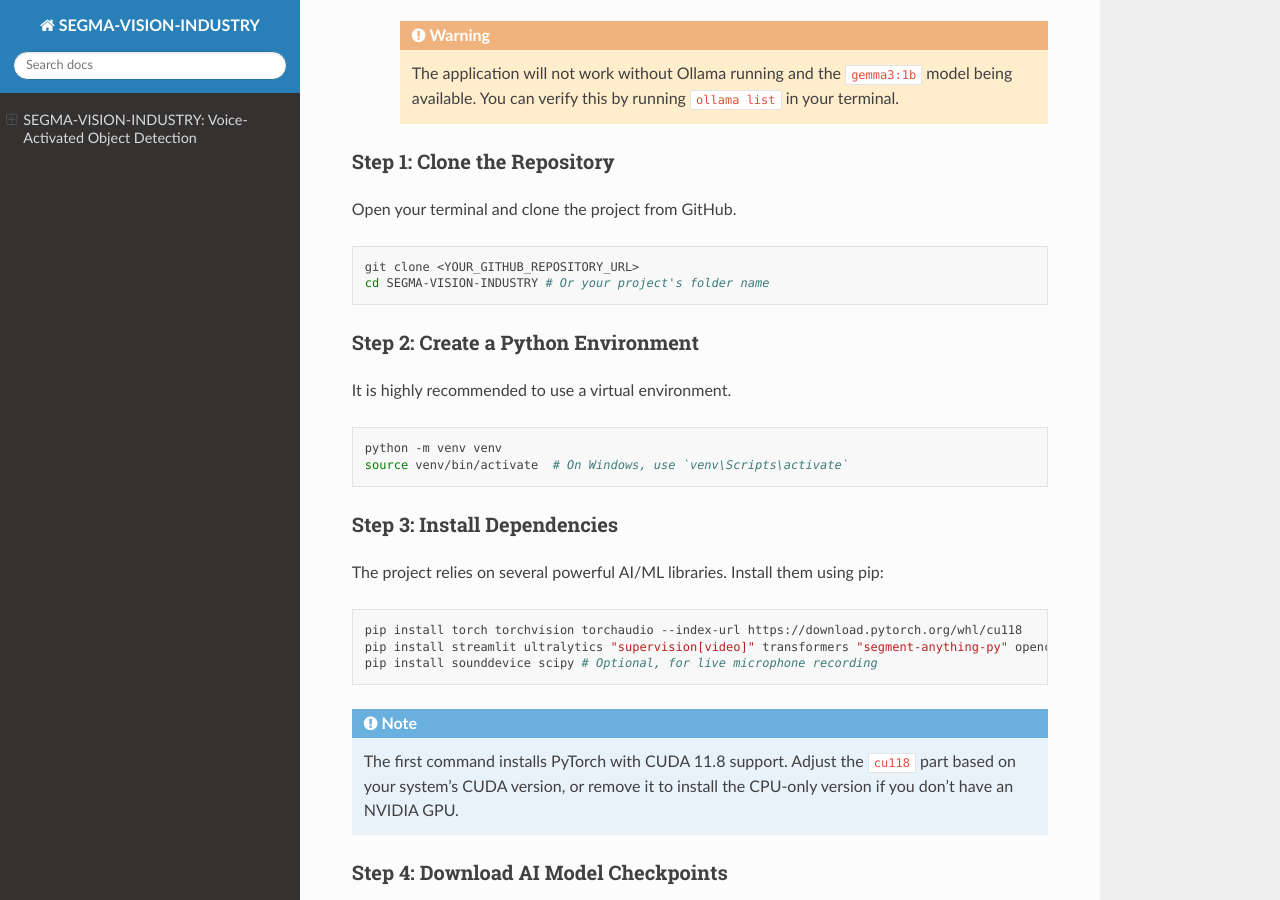
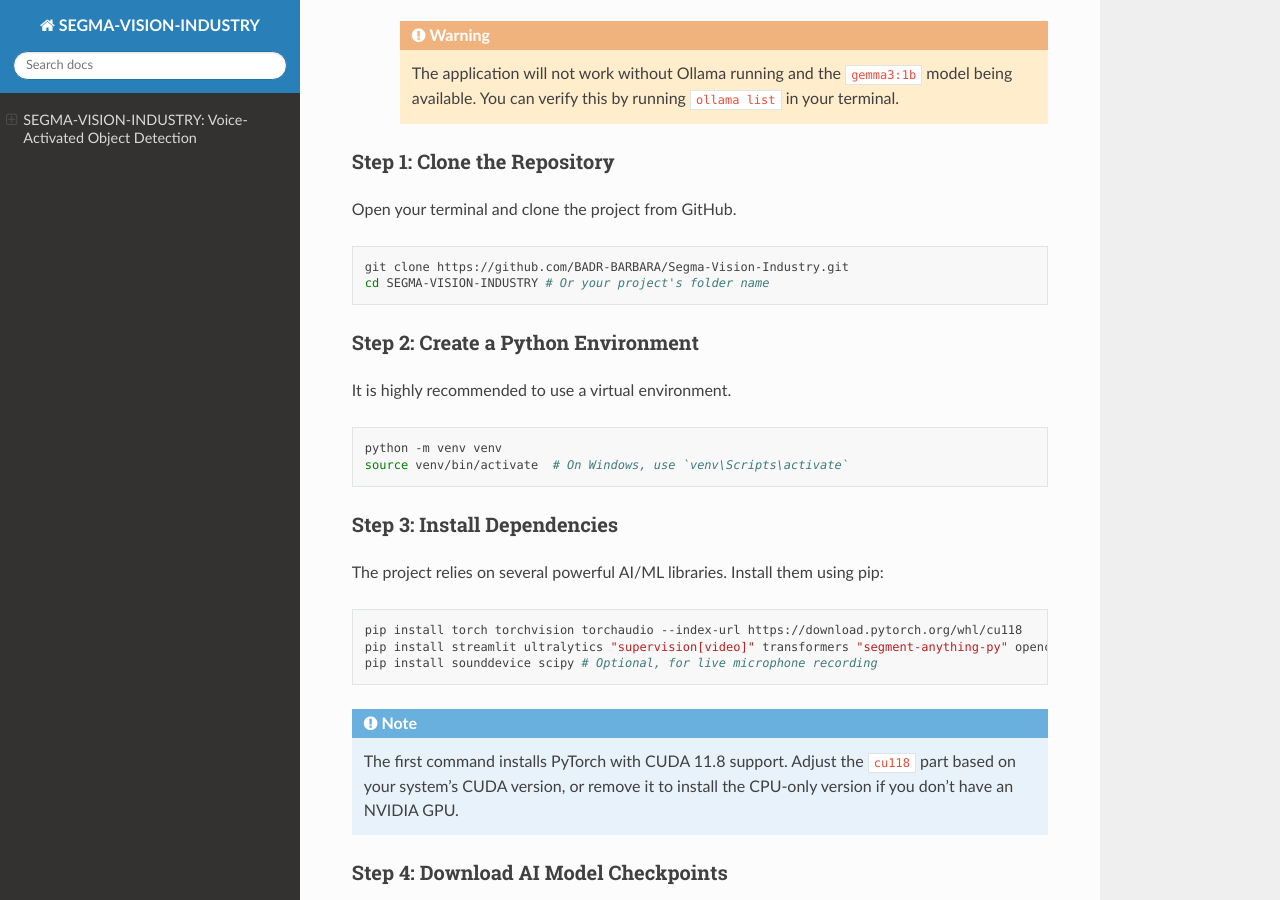
Before and after one commit to BADR-BARBARA/Segma-Vision-Industry, a Sphinx documentation site: the page built from source/index.rst, in a window 1280 px wide and 900 px high, scrolled down 1360 px. Built offline with Sphinx 7.4.7 and the Read the Docs theme 3.1.0, drawn with Linux system fonts in a browser that asks for light colours; some of the changed lines change nothing that is shown.

Commit message:
Update clone command in installation instructions to use the correct GitHub repository URL

```diff
--- a/source/index.rst
+++ b/source/index.rst
@@ -62,7 +62,7 @@
 
 .. code-block:: bash
 
-   git clone <YOUR_GITHUB_REPOSITORY_URL>
+   git clone https://github.com/BADR-BARBARA/Segma-Vision-Industry.git
    cd SEGMA-VISION-INDUSTRY # Or your project's folder name
 
 Step 2: Create a Python Environment
```
